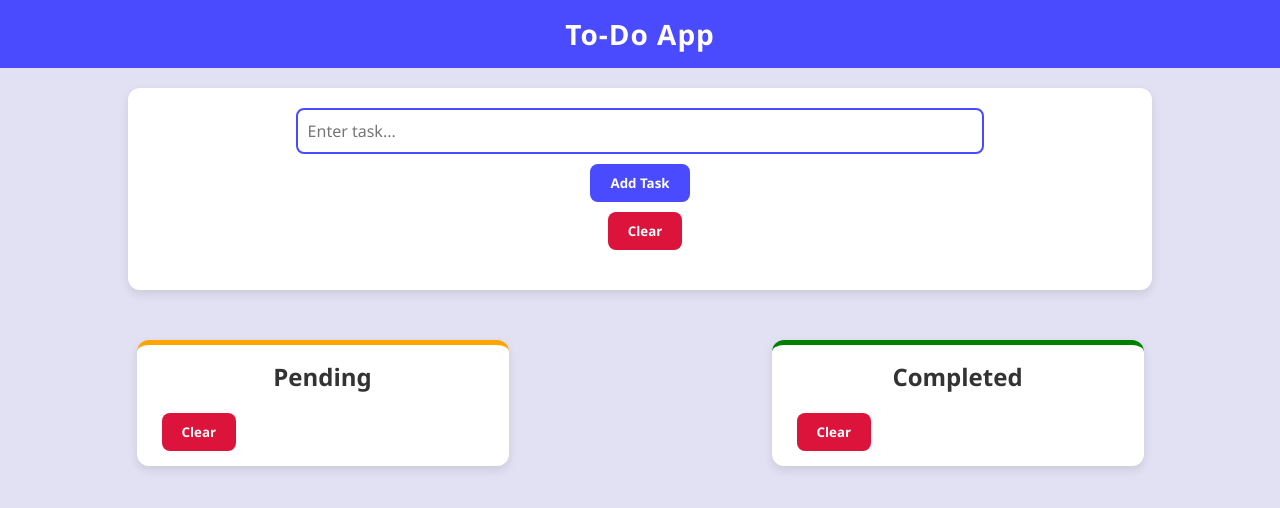
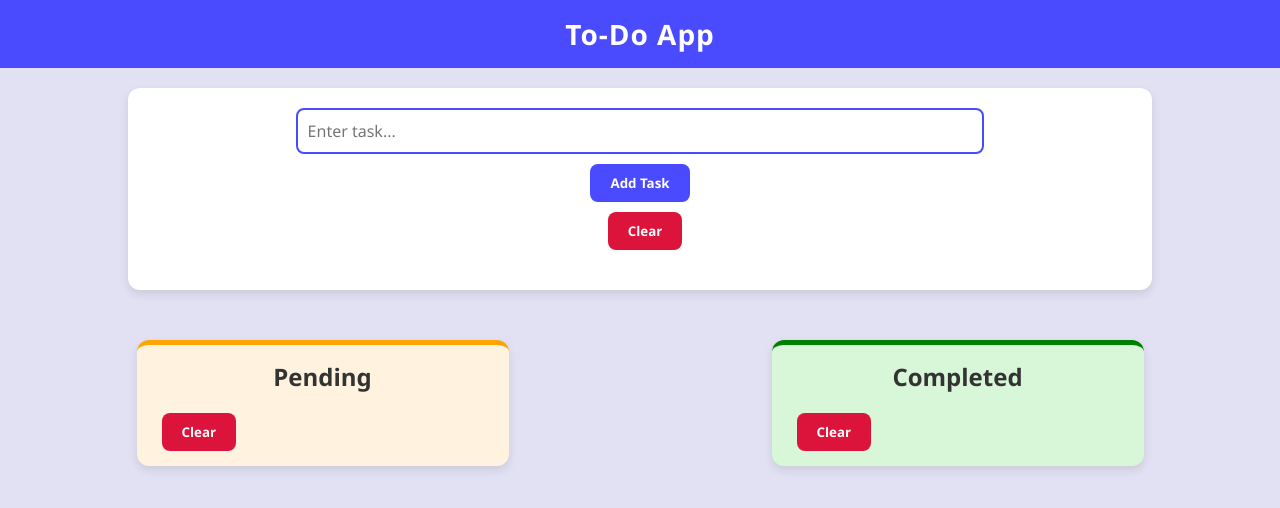
Before and after one commit to sravanKumar1211/ToDo-App, a React (Vite) app in the folder to-do-app/: page / in a window 1280 px wide. Shown: the top 508 px of the page. Built offline with nearby package versions, Linux system fonts and the light colour scheme.

Commit message:
add css to containers

```diff
--- a/to-do-app/src/App.css
+++ b/to-do-app/src/App.css
@@ -168,14 +168,17 @@
 
 /* Color themes for different sections */
 .pending-section {
+  background-color: rgb(255, 243, 224);
   border-top: 5px solid orange;
 }
 
 .todo-section {
+  background-color: rgb(224, 229, 255);
   border-top: 5px solid #4a4aff;
 }
 
 .completed-section {
+  background-color: rgb(216, 247, 216);
   border-top: 5px solid green;
 }
 
```
